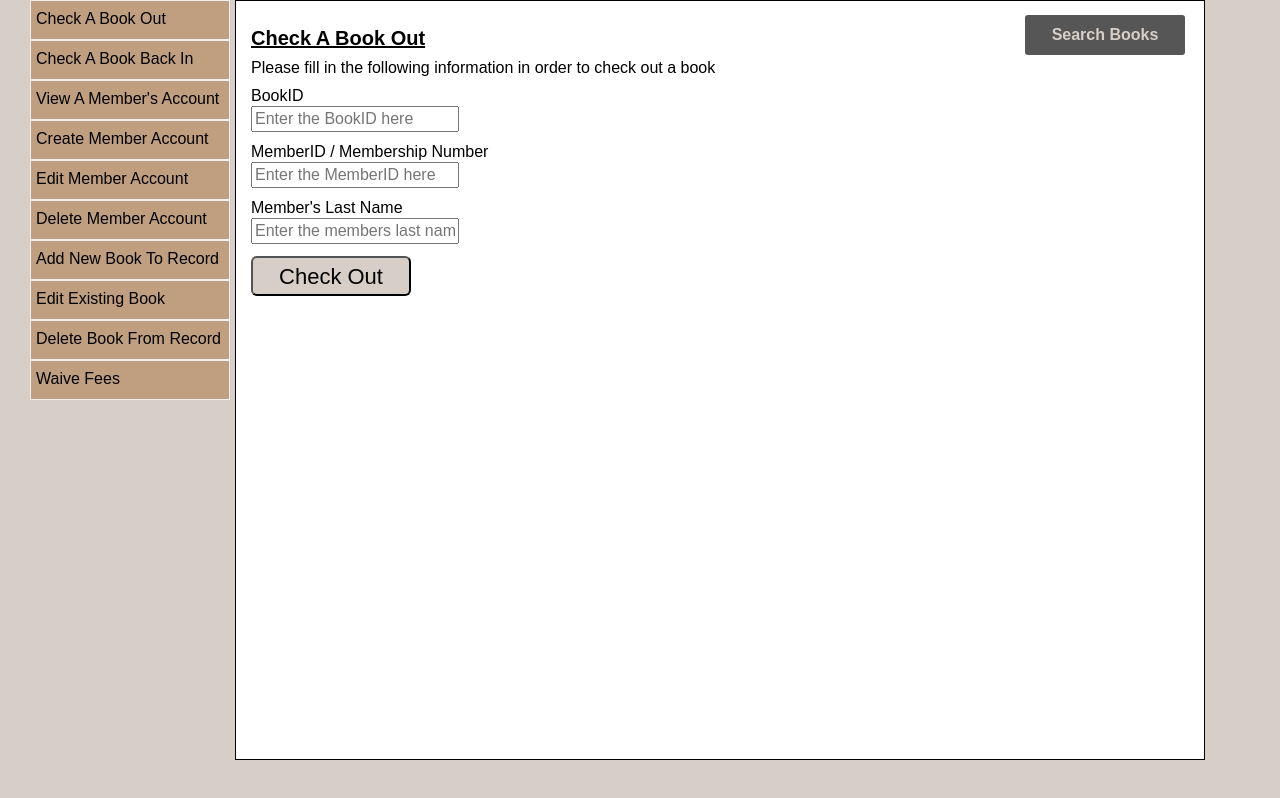
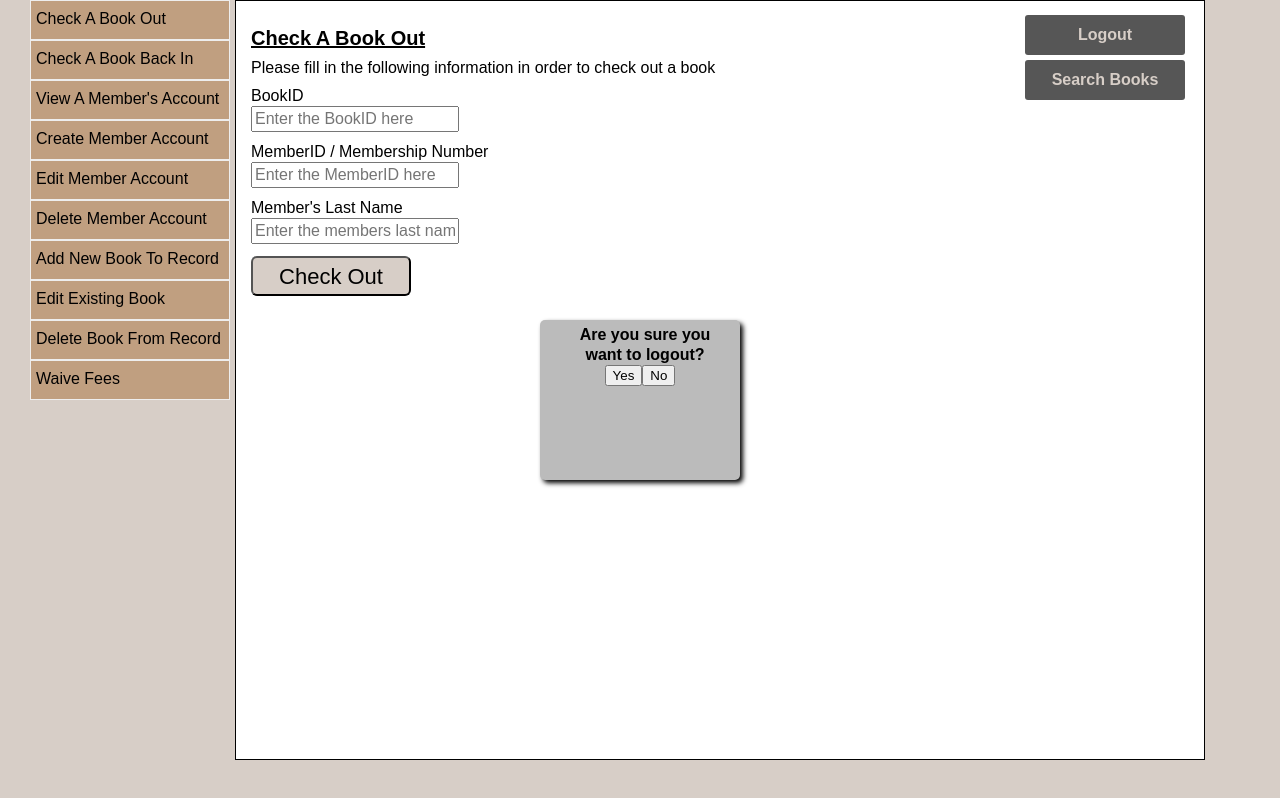
Before and after one commit to claytonpabst/library-catalog, a React (Create React App) app: page /admin in a window 1280 px wide. Built offline with nearby package versions, Linux system fonts and the light colour scheme; the HTML template or start-up script is replaced by a standard one.

Commit message:
added logout button to admin page but isn't functional yet

```diff
--- a/src/components/Admin/Admin.css
+++ b/src/components/Admin/Admin.css
@@ -39,23 +39,31 @@
     background: #fff;
 }
 
-.home_link{
+.admin_nav{
     width: 160px;
     height: 40px;
     line-height: 40px;
     background: #565656;
     color: #d7cec7;
     position: absolute;
-    top: 15px;
     right: 95px;
     border-radius: 3px;
     text-decoration: none;
     text-align: center;
     font-weight: bold;
+    cursor: pointer;
 }
 
-.home_link:hover{
+.admin_nav:hover{
     background: #000;
+}
+
+.logout_btn{
+    top: 15px;
+}
+
+.home_link{
+    top: 60px;
 }
 
 .admin_form h3{
@@ -110,6 +118,28 @@
     text-decoration: underline;
 }
 
+.logout_modal{
+    width: 200px;
+    height: 160px;
+    position: fixed;
+    left: calc(50% - 100px);
+    top: calc(50% - 80px);
+    background: #bbb;
+    padding: 5px 5px 5px 5px;
+    border-radius: 5px;
+    box-shadow: 3px 3px 5px black;
+    font-size: 16px;
+    font-weight: bold;
+}
+
+.logout_modal p{
+    width: 160px;
+    height: 40px;
+    line-height: 20px;
+    position: relative;
+    left: 20px;
+}
+
 @media(min-width:700px){
 
     .side_nav{
--- a/src/components/Admin/Admin.js
+++ b/src/components/Admin/Admin.js
@@ -72,9 +72,16 @@ class Admin extends Component {
           </ul>
 
           <section className='admin_form'>
-            <Link className='home_link' to='/' >Search Books</Link>
+            <Link className='home_link admin_nav' to='/' >Search Books</Link>
+            <div className='logout_btn admin_nav'>Logout</div>
             { formToShow }
           </section>
+
+          <div className='logout_modal'>
+            <p>Are you sure you want to logout?</p>
+            <button>Yes</button>
+            <button>No</button>
+          </div>
 
       </section>
     );
```
